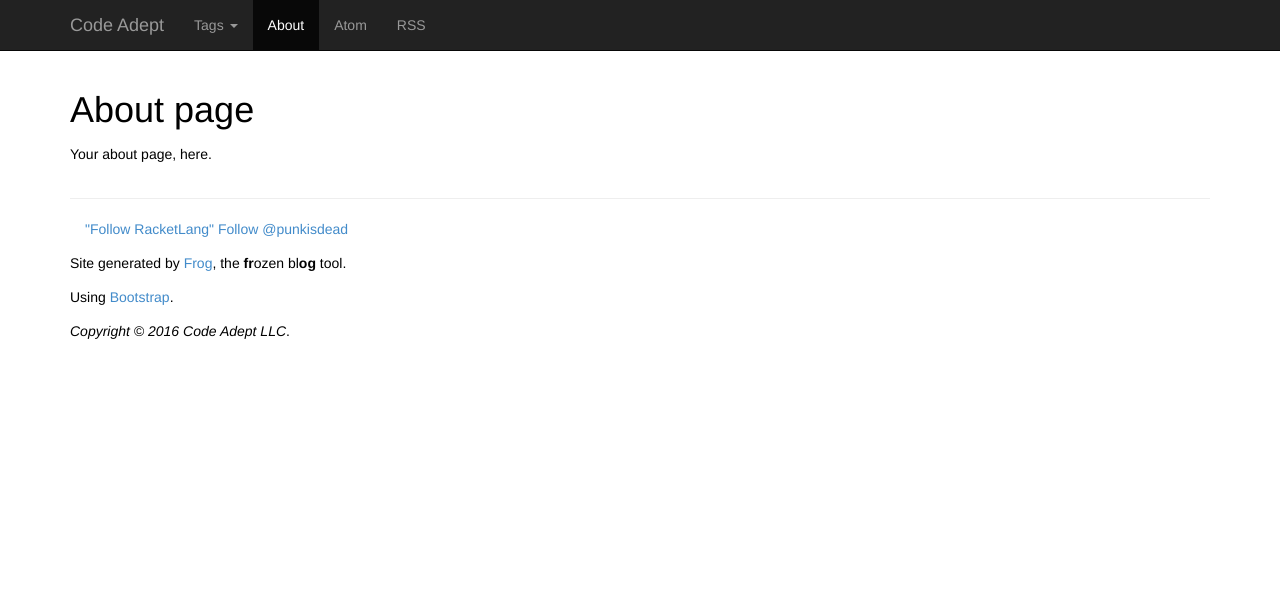
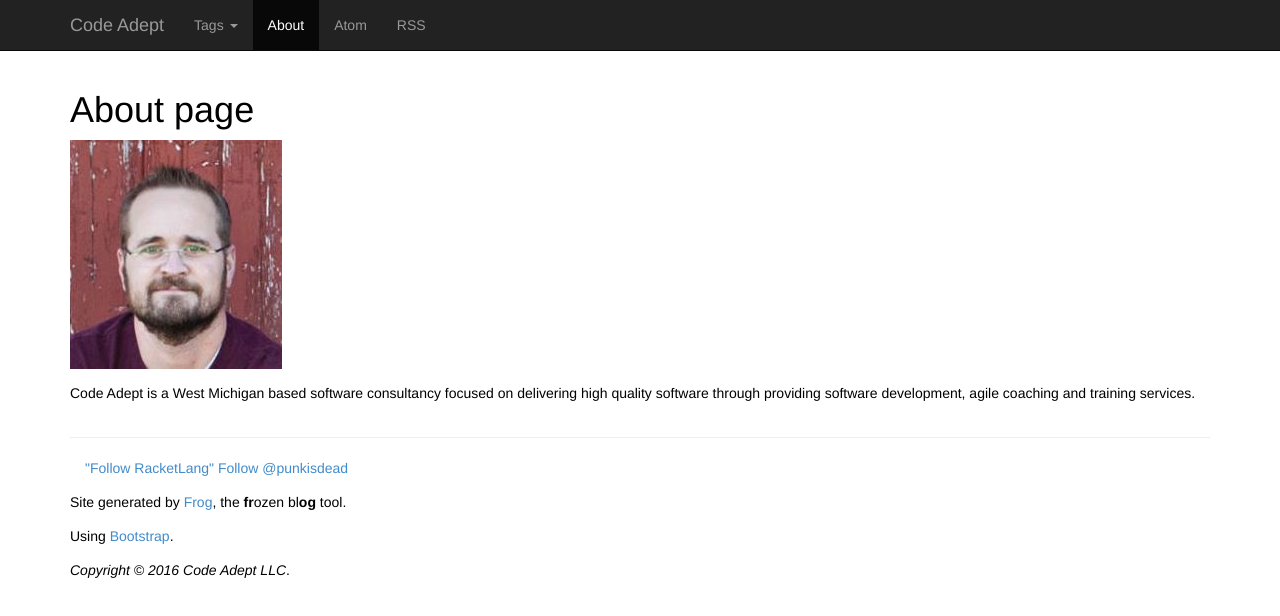
Before and after one commit to CodeAdept/codeadept.github.io, a plain HTML site: page About.html in a window 1280 px wide. Drawn offline with nearby package versions, Linux system fonts and the light colour scheme.

Commit message:
Add bio and picture

```diff
--- a/About.html
+++ b/About.html
@@ -4,7 +4,7 @@
 
     <meta charset="utf-8">
     <title>About page</title>
-    <meta name="description" content="About page: Your about page, here....">
+    <meta name="description" content="About page:   Code Adept is a West Michigan based software consultancy focused on delivering high quality software through providing software development, agile coaching and training services....">
     <meta name="author"      content="Jeremy Anderson">
     <meta name="keywords"    content="">
     <meta name="viewport"    content="width=device-width, initial-scale=1.0">
@@ -90,7 +90,10 @@
 
 <h1 id="about-page">About page</h1>
 
-<p>Your about page, here.</p>
+<div class="figure"><img src="/img/jeremy_headshot.jpg" alt="" title="Jeremy Anderson" />
+ <p class="caption"></p></div>
+
+<p>Code Adept is a West Michigan based software consultancy focused on delivering high quality software through providing software development, agile coaching and training services.</p>
         </div>
       </div>
       <footer>
```
Also changed, not shown: img/jeremy_headshot.jpg (added), 1 other file.
